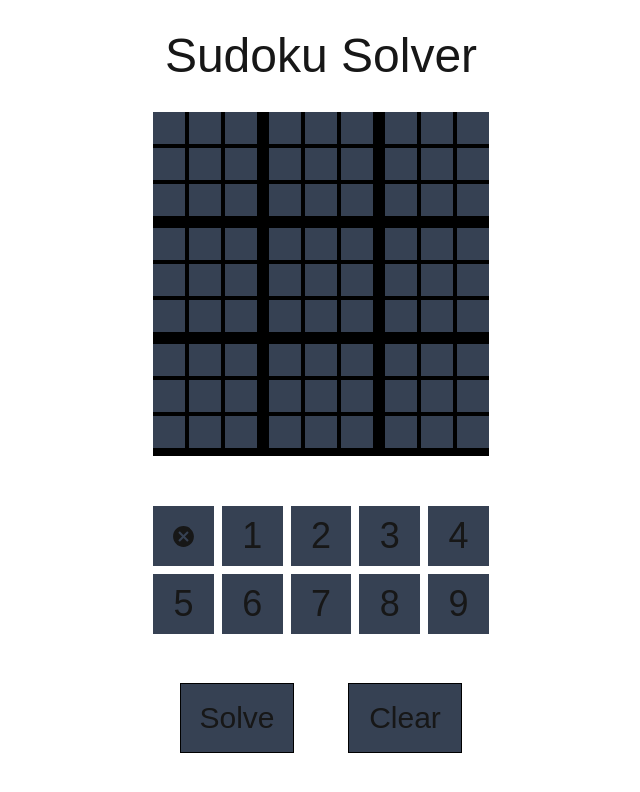
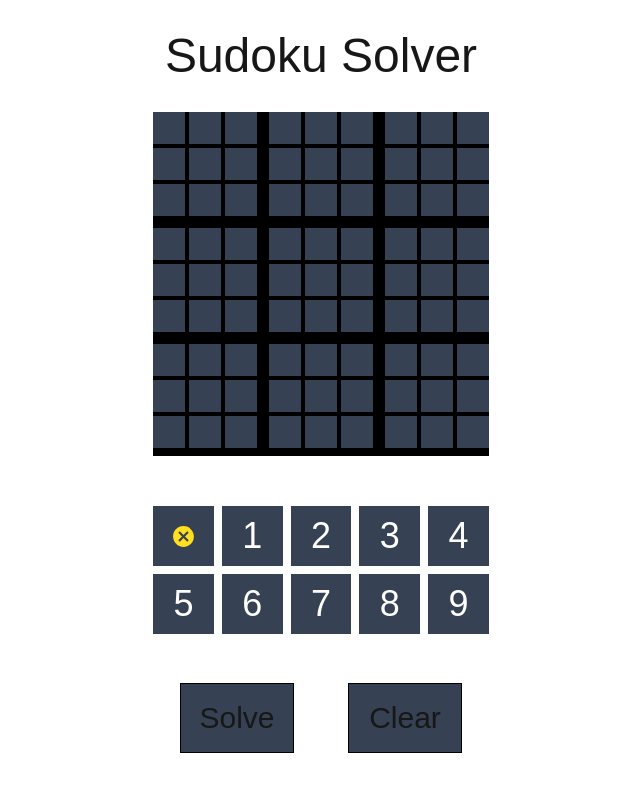
Before and after one commit to Robbysim37/sudoku-solver, a Next.js app: page / in a window 1280 px wide. Shown: the top 792 px of the page, without its empty margins (319-959 px from the left). Built offline with nearby package versions, Linux system fonts and the light colour scheme.

Commit message:
added colors to selected number

```diff
--- a/src/app/page.js
+++ b/src/app/page.js
@@ -52,16 +52,16 @@ export default function Home() {
   </div>
       </div>
         <div className="grid grid-cols-5 gap-2 h-1/5 w-full">
-          <NumberSelector setCurrNumber={setCurrNumber}>{null}</NumberSelector>
-          <NumberSelector setCurrNumber={setCurrNumber}>1</NumberSelector>
-          <NumberSelector setCurrNumber={setCurrNumber}>2</NumberSelector>
-          <NumberSelector setCurrNumber={setCurrNumber}>3</NumberSelector>
-          <NumberSelector setCurrNumber={setCurrNumber}>4</NumberSelector>
-          <NumberSelector setCurrNumber={setCurrNumber}>5</NumberSelector>
-          <NumberSelector setCurrNumber={setCurrNumber}>6</NumberSelector>
-          <NumberSelector setCurrNumber={setCurrNumber}>7</NumberSelector>
-          <NumberSelector setCurrNumber={setCurrNumber}>8</NumberSelector>
-          <NumberSelector setCurrNumber={setCurrNumber}>9</NumberSelector>
+          <NumberSelector currNumber={currNumber} setCurrNumber={setCurrNumber}>{null}</NumberSelector>
+          <NumberSelector currNumber={currNumber} setCurrNumber={setCurrNumber}>1</NumberSelector>
+          <NumberSelector currNumber={currNumber} setCurrNumber={setCurrNumber}>2</NumberSelector>
+          <NumberSelector currNumber={currNumber} setCurrNumber={setCurrNumber}>3</NumberSelector>
+          <NumberSelector currNumber={currNumber} setCurrNumber={setCurrNumber}>4</NumberSelector>
+          <NumberSelector currNumber={currNumber} setCurrNumber={setCurrNumber}>5</NumberSelector>
+          <NumberSelector currNumber={currNumber} setCurrNumber={setCurrNumber}>6</NumberSelector>
+          <NumberSelector currNumber={currNumber} setCurrNumber={setCurrNumber}>7</NumberSelector>
+          <NumberSelector currNumber={currNumber} setCurrNumber={setCurrNumber}>8</NumberSelector>
+          <NumberSelector currNumber={currNumber} setCurrNumber={setCurrNumber}>9</NumberSelector>
         </div>
         <div className="flex justify-around w-full">
         <SolveButton solveThePuzzle={solveThePuzzle}/>
--- a/src/components/number-selector.js
+++ b/src/components/number-selector.js
@@ -6,7 +6,8 @@ const NumberSelector = (props) => {
         props.setCurrNumber(props.children)
     }
 
-    return <div onClick={changeNumber} id={props.id} className="select-none bg-gray-700 flex justify-center items-center text-4xl">
+    return <div onClick={changeNumber} id={props.id}
+    className={`${props.currNumber === props.children ? "text-yellow-300" : "text-white"} select-none bg-gray-700 flex justify-center items-center text-4xl`}>
     {props.children ?? <MdCancel size={25}/>}
 </div>
 }
```
